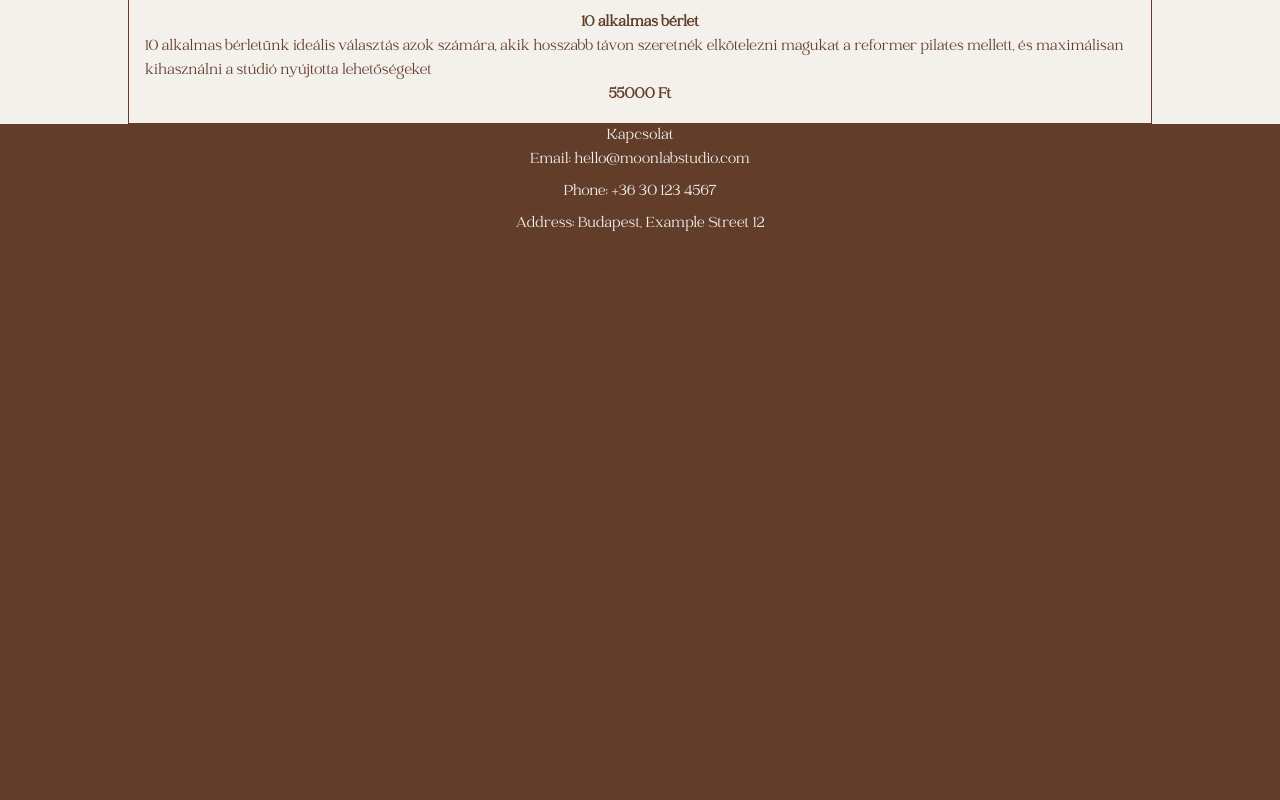
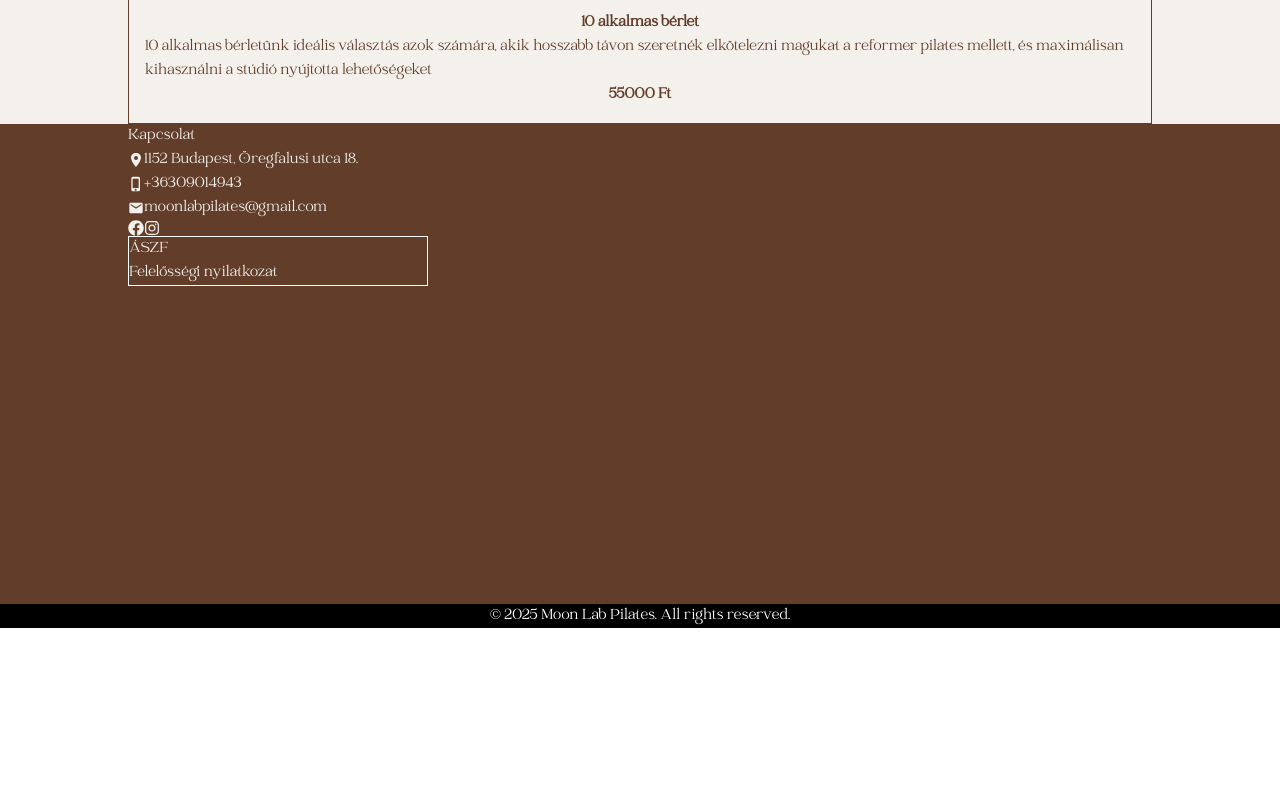
Before and after one commit to buikrisz/moonlab, a Next.js app: page / in a window 1280 px wide. Shown: the part 6260-7060 px from the top of the page. After the commit the page ends 6888 px from the top, so only its background shows below. Built offline with nearby package versions, Linux system fonts and the light colour scheme; a web font is replaced by a local one.

Commit message:
contact page edits

```diff
--- a/app/page.tsx
+++ b/app/page.tsx
@@ -2,6 +2,9 @@
 
 import { motion } from "framer-motion";
 import { useInView } from "react-intersection-observer";
+import { IoLocationSharp } from "react-icons/io5";
+import { MdPhoneIphone, MdEmail } from "react-icons/md";
+import { FaFacebook, FaInstagram } from "react-icons/fa";
 import Image from "next/image";
 import aboutImg from "./content/reformer_pilates.webp";
 import priceImg from "./content/price.jpg";
@@ -39,7 +42,7 @@ const prices = [
   },
 ];
 
-export default function HomePage() {
+const HomePage = () => {
   const { ref: aboutRef, inView: aboutInView } = useInView({
     triggerOnce: true,
   });
@@ -173,7 +176,7 @@ export default function HomePage() {
               Miért válaszd a Reformer Pilates-t?
             </h5>
             <p className={styles.aboutPilatesAnswer}>
-              <ol className={styles.aboutPilatesList}>
+              <ol>
                 <li>
                   ✅ Erősítés és nyújtás egyszerre: A reformer segítségével
                   egyszerre fejlesztheted izmaid erejét és rugalmasságát.
@@ -203,9 +206,7 @@ export default function HomePage() {
           <div className={styles.aboutPilatesParagraph}>
             <h5 className={styles.aboutPilatesQuestion}>Kinek ajánlott?</h5>
             <p className={styles.aboutPilatesAnswer}>
-              <ol
-                className={`${styles.aboutPilatesList} ${styles.aboutPilatesListDisc}`}
-              >
+              <ol className={styles.aboutPilatesListDisc}>
                 <li>
                   Teljesen kezdőknek, akik biztonságos, vezetett módon szeretnék
                   elkezdeni az edzést
@@ -320,30 +321,37 @@ export default function HomePage() {
         transition={{ duration: 1 }}
       >
         <div className={styles.contactContainer}>
-          <h2 className={styles.sectionTitle}>Kapcsolat</h2>
-          <motion.p
-            initial={{ opacity: 0 }}
-            animate={{ opacity: contactInView ? 1 : 0 }}
-            transition={{ duration: 1 }}
+          <h2
+            className={`${styles.sectionTitle} ${styles.contactSectionTitle}`}
           >
-            Email: hello@moonlabstudio.com
-          </motion.p>
-          <motion.p
-            className={styles.contactDetail}
-            initial={{ opacity: 0 }}
-            animate={{ opacity: contactInView ? 1 : 0 }}
-            transition={{ duration: 1 }}
-          >
-            Phone: +36 30 123 4567
-          </motion.p>
-          <motion.p
-            className={styles.contactDetail}
-            initial={{ opacity: 0 }}
-            animate={{ opacity: contactInView ? 1 : 0 }}
-            transition={{ duration: 1 }}
-          >
-            Address: Budapest, Example Street 12
-          </motion.p>
+            Kapcsolat
+          </h2>
+          <div className={styles.contactDetail}>
+            <IoLocationSharp />
+            <p className={styles.contactDetailText}>
+              1152 Budapest, Öregfalusi utca 18.
+            </p>
+          </div>
+          <div className={styles.contactDetail}>
+            <MdPhoneIphone />
+            <p className={styles.contactDetailText}>+36309014943</p>
+          </div>
+          <div className={styles.contactDetail}>
+            <MdEmail />
+            <p className={styles.contactDetailText}>moonlabpilates@gmail.com</p>
+          </div>
+          <div className={styles.contactDetail}>
+            <FaFacebook className={styles.contactSocialIcon} />
+            <FaInstagram className={styles.contactSocialIcon} />
+          </div>
+          <div className={styles.contactLinks}>
+            <a href="#" className={styles.contactLink}>
+              ÁSZF
+            </a>
+            <a href="#" className={styles.contactLink}>
+              Felelősségi nyilatkozat
+            </a>
+          </div>
         </div>
       </motion.section>
 
@@ -361,4 +369,6 @@ export default function HomePage() {
       </motion.footer>
     </main>
   );
-}
+};
+
+export default HomePage;
--- a/package.json
+++ b/package.json
@@ -13,6 +13,7 @@
     "next": "15.3.0",
     "react": "^19.0.0",
     "react-dom": "^19.0.0",
+    "react-icons": "^5.5.0",
     "react-intersection-observer": "^9.16.0"
   },
   "devDependencies": {
--- a/styles/pages.module.css
+++ b/styles/pages.module.css
@@ -124,6 +124,10 @@
   font-weight: 600;
 }
 
+.aboutPilatesAnswer {
+  font-size: 16;
+}
+
 .aboutPilatesListDisc {
   list-style-type: disc;
   padding-left: 30;
@@ -182,18 +186,46 @@
 
 .contactSection {
   align-items: flex-start;
+  min-height: 60vh;
   background-color: var(--primary-text);
   color: var(--primary-background);
 }
+.contactSectionTitle {
+  margin-bottom: 40;
+}
 
 .contactContainer {
+  display: flex;
+  flex-direction: column;
+  align-items: flex-start;
   width: 80%;
-  margin-top: 40;
+  margin-top: 80;
+  gap: 10;
   text-align: center;
 }
 
 .contactDetail {
-  margin-top: 0.5rem;
+  display: flex;
+  justify-content: center;
+  align-items: center;
+  gap: 10;
+}
+
+.contactSocialIcon {
+  font-size: 32;
+}
+
+.contactLinks {
+  display: flex;
+  flex-direction: column;
+  align-items: flex-start;
+  gap: 10;
+  width: 300px;
+  margin-top: 10;
+  padding: 10;
+  border: 1px solid #fff;
+}
+.contactDetailText {
 }
 
 .footer {
@@ -201,5 +233,5 @@
   background-color: black;
   color: white;
   text-align: center;
-  padding: 1.5rem 0;
+  padding: 20 0;
 }
```
Also changed, not shown: 1 other file (tests, documents, lock files or other folders).
